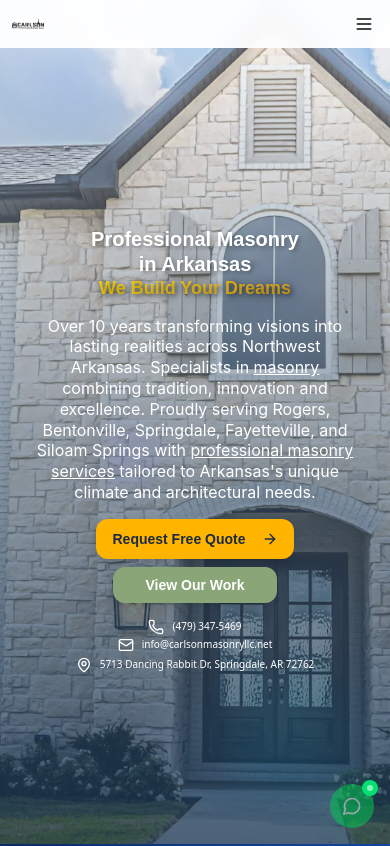
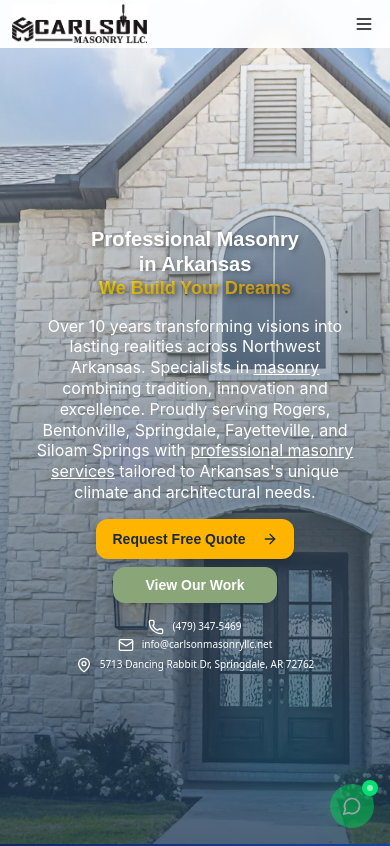
Before and after one commit to Carlsonmasonry/carlson-masonry-website, a React (Vite) app: page / in a window 390 px wide. Shown: the top 846 px of the page. Built offline with nearby package versions, Linux system fonts and the light colour scheme.

Commit message:
Increase logo size in Header: mobile h-10, desktop h-14 (width auto) - Header height unchanged

```diff
--- a/src/components/Header.jsx
+++ b/src/components/Header.jsx
@@ -62,11 +62,11 @@
       <nav className="h-12 md:h-16 px-3 md:px-4"> {/* 👈 altura controlada */}
         <div className="container-custom flex justify-between items-center h-full">
           {/* Logo */}
-          <Link to="/" className="flex items-center">
+          <Link to="/" className="flex items-center h-full py-1">
             <img
               src={logoImage}
               alt="Carlson Masonry Logo"
-              className="w-8 h-8 md:w-14 md:h-14 object-contain"
+              className="h-10 md:h-14 w-auto object-contain"
             />
           </Link>
 
```
